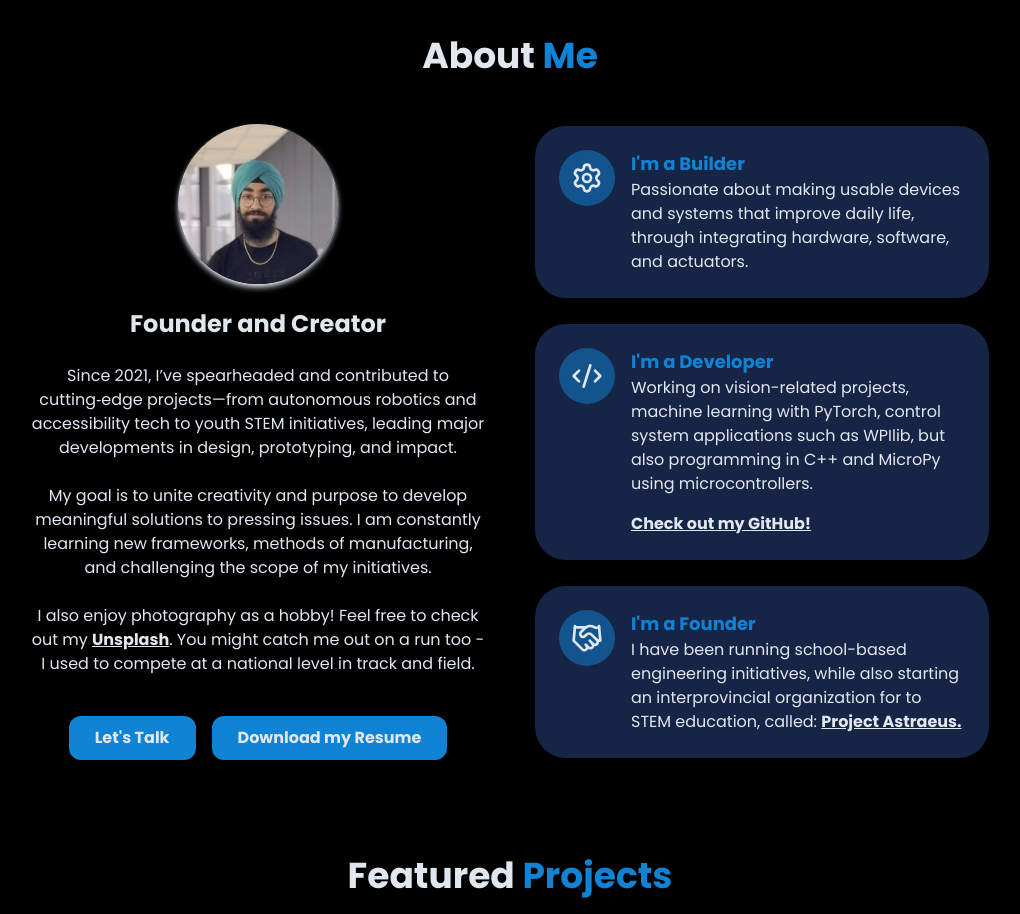
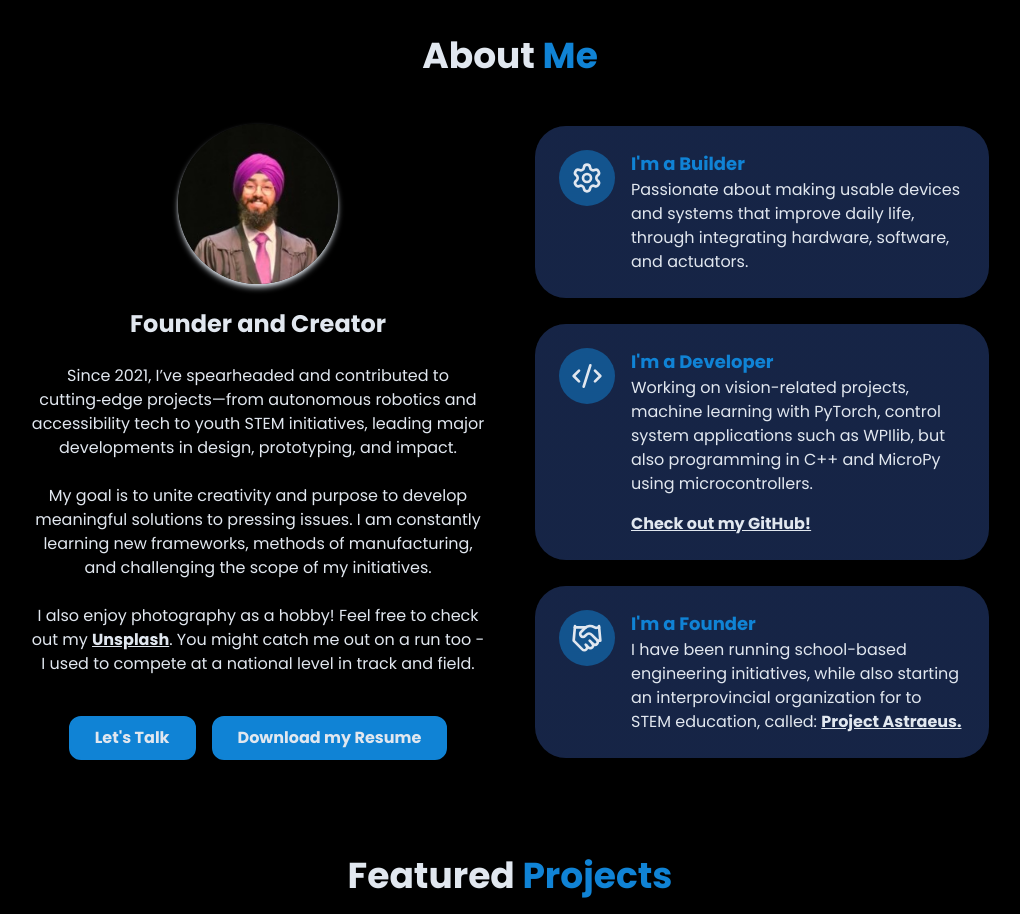
Before and after one commit to Aabjosh/Aabjosh-s-Portfolio, a React (Vite) app: page / in a window 1280 px wide. Shown: the part 860-1774 px from the top of the page, without its empty margins (130-1150 px from the left). Built offline with nearby package versions, Linux system fonts and the light colour scheme.

Commit message:
Update profile image in AboutSection component

```diff
--- a/src/components/AboutSection.jsx
+++ b/src/components/AboutSection.jsx
@@ -12,7 +12,7 @@ export const AboutSection = () => {
             <div className="grid grid-cols-1 md:grid-cols-2 gap-12 items-center">
                 <div className="space-y-6">
                     <div className="flex justify-center">
-                        <img src="/IMG_6092.jpg" alt="Me" className="flex w-40 h-40 rounded-full shadow-md shadow-foreground" />
+                        <img src="/1750739840532.jpg" alt="Me" className="flex w-40 h-40 rounded-full shadow-md shadow-foreground" />
                     </div>
                     <h3 className="text-2xl font-semibold">
                         Founder and Creator
```
